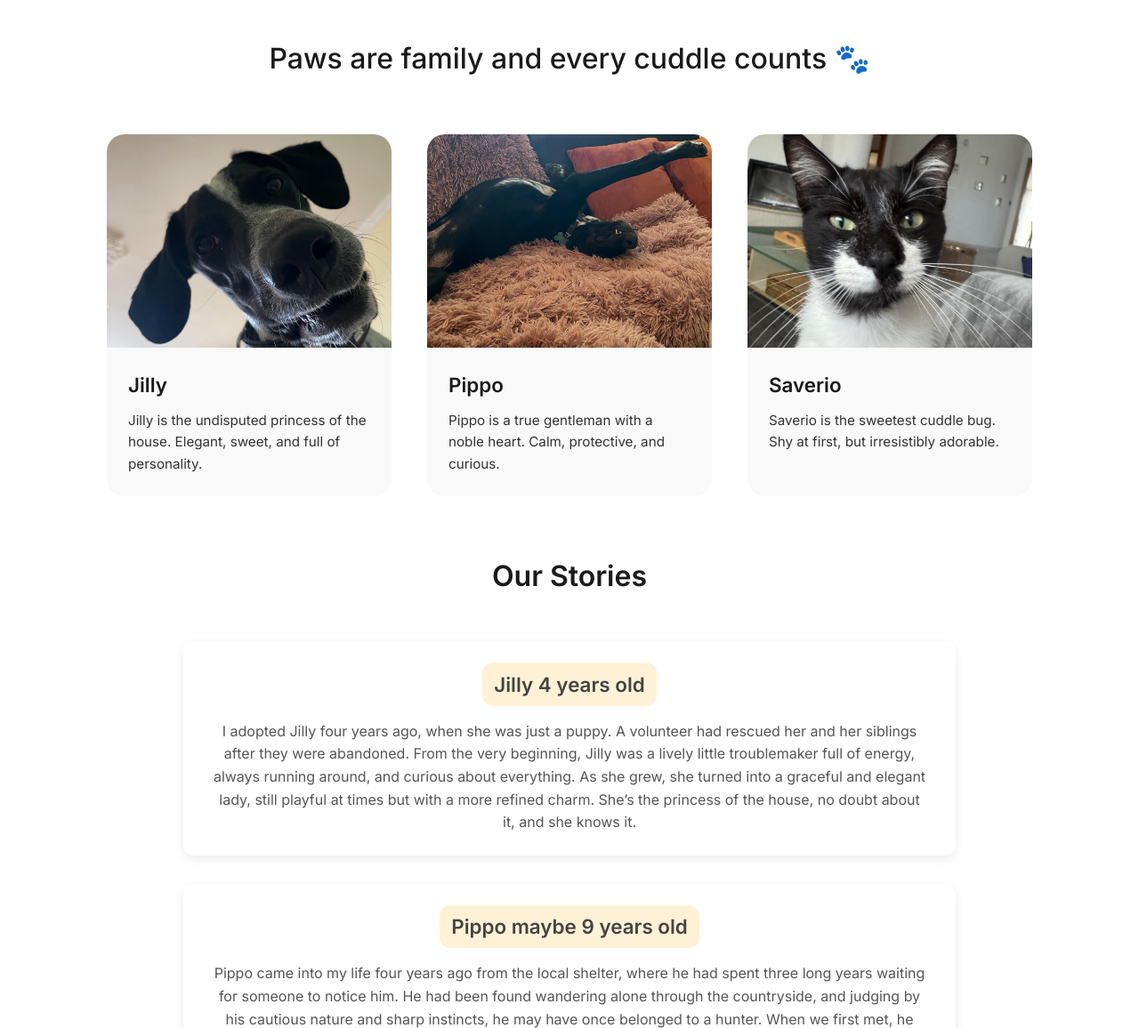
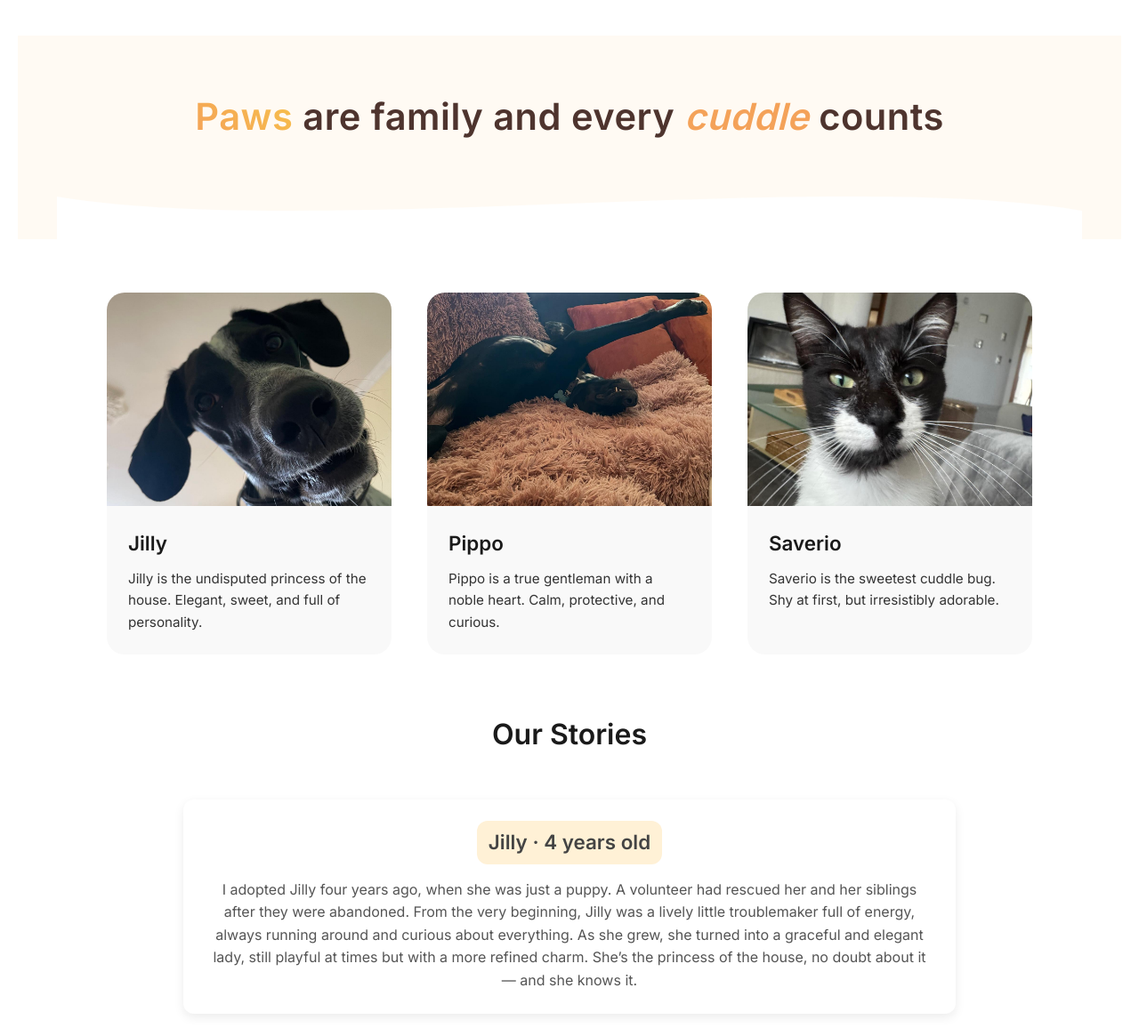
Before and after one commit to sommag/petfamily, a plain HTML site: page index.html in a window 1280 px wide. Shown: the top 1156 px of the page at 89% size. Drawn offline with Linux system fonts and the light colour scheme.

Commit message:
aggiunta our stories e aggiunta wave al titolo

```diff
--- a/index.html
+++ b/index.html
@@ -3,16 +3,29 @@
 <head>
   <meta charset="UTF-8" />
   <meta name="viewport" content="width=device-width, initial-scale=1.0" />
-  <title>Pet Family 🐾</title>
+  <title>Pet Family</title>
+  <link rel="icon" type="image/png" href="img/favicon.png" />
   <link href="https://fonts.googleapis.com/css2?family=Inter:wght@400;500;600&display=swap" rel="stylesheet" />
   <link rel="stylesheet" href="style.css" />
 </head>
 <body>
-  <h1>Paws are family and every cuddle counts 🐾</h1>
+
+<section class="hero-section">
+  <h1 class="logo-title">
+    <span class="styled-word"><strong>Paws</strong></span> are family and every <span class="highlight">cuddle</span> counts
+  </h1>
+
+  <div class="wave-divider">
+    <svg viewBox="0 0 1440 100" xmlns="http://www.w3.org/2000/svg">
+      <path fill="#ffffff" d="M0,40 C360,100 1080,0 1440,60 L1440,100 L0,100 Z" />
+    </svg>
+  </div>
+</section>
+
 
   <div class="card-container">
     <div class="animal-card" onclick="openModal('jilly')">
-      <img class="animal-image" src="img/jilly11.jpg" alt="Jilly" />
+      <img class="animal-image" src="img/jilly11.jpg" alt="Photo of Jilly the dog" />
       <div class="card-content">
         <h2>Jilly</h2>
         <p>Jilly is the undisputed princess of the house. Elegant, sweet, and full of personality.</p>
@@ -20,7 +33,7 @@
     </div>
 
     <div class="animal-card" onclick="openModal('pippo')">
-      <img class="animal-image" src="img/pippo12.jpg" alt="Pippo" />
+      <img class="animal-image" src="img/pippo12.jpg" alt="Photo of Pippo the dog" />
       <div class="card-content">
         <h2>Pippo</h2>
         <p>Pippo is a true gentleman with a noble heart. Calm, protective, and curious.</p>
@@ -28,7 +41,7 @@
     </div>
 
     <div class="animal-card" onclick="openModal('saverio')">
-      <img class="animal-image" src="img/saverio.jpg" alt="Saverio" />
+      <img class="animal-image" src="img/saverio.jpg" alt="Photo of Saverio the cat" />
       <div class="card-content">
         <h2>Saverio</h2>
         <p>Saverio is the sweetest cuddle bug. Shy at first, but irresistibly adorable.</p>
@@ -39,54 +52,43 @@
   <div id="popup-modal" class="modal">
     <div class="modal-content">
       <span class="close" onclick="closeModal()">&times;</span>
-
       <button class="nav-button left" onclick="prevPopupImage()">❮</button>
       <img id="modal-image" src="" alt="" />
       <button class="nav-button right" onclick="nextPopupImage()">❯</button>
     </div>
   </div>
 
-
   <section class="pet-stories">
     <h2>Our Stories</h2>
 
     <div class="story">
-    <h3>Jilly 4 years old</h3>
-    <p> I adopted Jilly four years ago, when she was just a puppy.
-      A volunteer had rescued her and her siblings after they were abandoned.
-      From the very beginning, Jilly was a lively little troublemaker full of energy,
-      always running around, and curious about everything. As she grew, she turned into a graceful and elegant lady,
-      still playful at times but with a more refined charm.
-      She’s the princess of the house, no doubt about it, and she knows it. </p>
+      <h3>Jilly · 4 years old</h3>
+      <p>I adopted Jilly four years ago, when she was just a puppy. A volunteer had rescued her and her siblings after they were abandoned.
+      From the very beginning, Jilly was a lively little troublemaker full of energy, always running around and curious about everything.
+      As she grew, she turned into a graceful and elegant lady, still playful at times but with a more refined charm. She’s the princess of the house, no doubt about it — and she knows it.</p>
     </div>
 
     <div class="story">
-    <h3>Pippo maybe 9 years old</h3>
+      <h3>Pippo · about 9 years old</h3>
       <p>Pippo came into my life four years ago from the local shelter, where he had spent three long years waiting for someone to notice him.
       He had been found wandering alone through the countryside, and judging by his cautious nature and sharp instincts, he may have once belonged to a hunter.
-       When we first met, he didn’t jump or bark he simply walked up to me with a gentle look, as if he already knew he was coming home.
-      Pippo is calm, noble, and deeply loyal a quiet soul with a protective heart.</p>
+      When we first met, he didn’t jump or bark — he simply walked up to me with a gentle look, as if he already knew he was coming home.
+      Pippo is calm, noble, and deeply loyal — a quiet soul with a protective heart.</p>
     </div>
 
     <div class="story">
-    <h3>Saverio 1 year old</h3>
-    <p>Saverio was born right in my garden, under a big bush near the wall.
-      He was the friendliest and most playful of the litter, unlike his more timid brother who kept his distance.
-       One day, Saverio just waltzed into the house like he already owned the place — and never left. Since then, he’s become a permanent part of the family:
-       affectionate, curious, and always ready for a game or a nap in the coziest corner he can find.</p>
+      <h3>Saverio · 1 year old</h3>
+      <p>Saverio was born right in my garden, under a big bush near the wall. He was the friendliest and most playful of the litter,
+      unlike his more timid brother who kept his distance. One day, Saverio just waltzed into the house like he already owned the place — and never left.
+      Since then, he’s become a permanent part of the family: affectionate, curious, and always ready for a game or a nap in the coziest corner he can find.</p>
     </div>
   </section>
 
-
   <section class="pet-quotes">
-
     <blockquote>“Until one has loved an animal, a part of one’s soul remains unawakened.”<br>— Anatole France</blockquote>
     <blockquote>“The smallest feline is a masterpiece.”<br>— Leonardo da Vinci</blockquote>
     <blockquote>“Dogs do speak, but only to those who know how to listen.”<br>— Orhan Pamuk</blockquote>
   </section>
-
-
-
 
   <footer>
     <p>Created with ❤️ by Giusy – Because paws are family</p>
--- a/style.css
+++ b/style.css
@@ -3,6 +3,7 @@
   padding: 0;
   box-sizing: border-box;
 }
+
 body {
   background-color: #ffffff;
   color: #1a1a1a;
@@ -11,19 +12,61 @@ body {
   padding: 40px 20px;
   text-align: center;
 }
-h1 {
-  font-size: 2rem;
-  margin-bottom: 60px;
-  font-weight: 500;
+
+/* Hero Section */
+.hero-section {
+  background-color: #fffaf3;
+  padding: 4rem 1rem 0 1rem;
+  text-align: center;
+  position: relative;
+  overflow: hidden;
 }
+
+.logo-title {
+  font-size: 2.6rem;
+  font-weight: 600;
+  font-family: 'Inter', sans-serif;
+  color: #4e342e;
+  letter-spacing: 0.5px;
+  margin: 0 auto 2rem auto;
+  max-width: 90%;
+  line-height: 1.3;
+}
+
+.styled-word {
+  background: linear-gradient(45deg, #f4a259, #f7c04a);
+  -webkit-background-clip: text;
+  -webkit-text-fill-color: transparent;
+  font-weight: 700;
+}
+
+.highlight {
+  color: #f4a259;
+  font-style: italic;
+}
+
+.wave-divider {
+  line-height: 0;
+  margin-top: -1px;
+}
+
+.wave-divider svg {
+  display: block;
+  width: 100%;
+  height: 80px;
+}
+
+
+/* Cards */
 .card-container {
   display: flex;
   flex-wrap: wrap;
   justify-content: center;
   gap: 40px;
   max-width: 1200px;
-  margin: 0 auto;
+  margin: 60px auto 0;
 }
+
 .animal-card {
   background-color: #f9f9f9;
   border-radius: 20px;
@@ -33,28 +76,35 @@ h1 {
   transition: transform 0.2s ease;
   cursor: pointer;
 }
+
 .animal-card:hover {
   transform: scale(1.02);
 }
+
 .animal-image {
   width: 100%;
   height: 240px;
   object-fit: cover;
   display: block;
 }
+
 .card-content {
   padding: 24px;
   text-align: left;
 }
+
 .animal-card h2 {
   font-size: 1.4rem;
   margin-bottom: 10px;
   font-weight: 600;
 }
+
 .animal-card p {
   font-size: 0.95rem;
   color: #333;
 }
+
+/* Modal */
 .modal {
   display: none;
   position: fixed;
@@ -85,24 +135,6 @@ h1 {
   max-height: 70vh;
   border-radius: 10px;
 }
-.modal-controls {
-  margin-top: 10px;
-}
-
-.modal-controls button {
-  background: none;
-  border: none;
-  color: #1a1a1a;
-  font-size: 2rem;
-  cursor: pointer;
-  transition: transform 0.2s ease, color 0.2s ease;
-  padding: 0 10px;
-}
-
-.modal-controls button:hover {
-  transform: scale(1.2);
-  color: #000;
-}
 
 .nav-button {
   position: absolute;
@@ -119,7 +151,7 @@ h1 {
 }
 
 .nav-button:hover {
-transform: translateY(-50%) scale(1.2);
+  transform: translateY(-50%) scale(1.2);
   color: #000;
 }
 
@@ -130,8 +162,6 @@ transform: translateY(-50%) scale(1.2);
 .nav-button.right {
   right: -40px;
 }
-
-
 
 .close {
   position: absolute;
@@ -150,7 +180,7 @@ transform: translateY(-50%) scale(1.2);
   color: #000;
 }
 
-
+/* Stories */
 .pet-stories {
   margin: 4rem auto;
   max-width: 900px;
@@ -179,45 +209,27 @@ transform: translateY(-50%) scale(1.2);
 }
 
 .story h3 {
-  margin-top: 0;
-  position: relative;
   font-size: 1.4rem;
   font-weight: 600;
   margin-bottom: 1rem;
-  padding-left: 1.8rem;
-
-  display: inline-block;
   background-color: #fff1d6;
   padding: 0.4rem 0.8rem;
   border-radius: 12px;
+  display: inline-block;
   color: #444;
-  font-weight: 600;
 }
 
-.story h3::before {
-
- position: absolute;
-  left: 0;
-  top: 0;
-  font-size: 1.2rem;
-}
 .story p {
   color: #555;
   line-height: 1.6;
 }
 
-
+/* Quotes */
 .pet-quotes {
   margin: 80px auto;
   max-width: 800px;
   padding: 0 20px;
   text-align: center;
-}
-
-.pet-quotes h2 {
-  font-size: 1.6rem;
-  margin-bottom: 30px;
-  font-weight: 500;
 }
 
 .pet-quotes blockquote {
@@ -227,7 +239,7 @@ transform: translateY(-50%) scale(1.2);
   color: #555;
 }
 
-
+/* Footer */
 footer {
   margin-top: 80px;
   font-size: 0.9rem;
```
Lines whose indentation alone changed are shown as unchanged.
